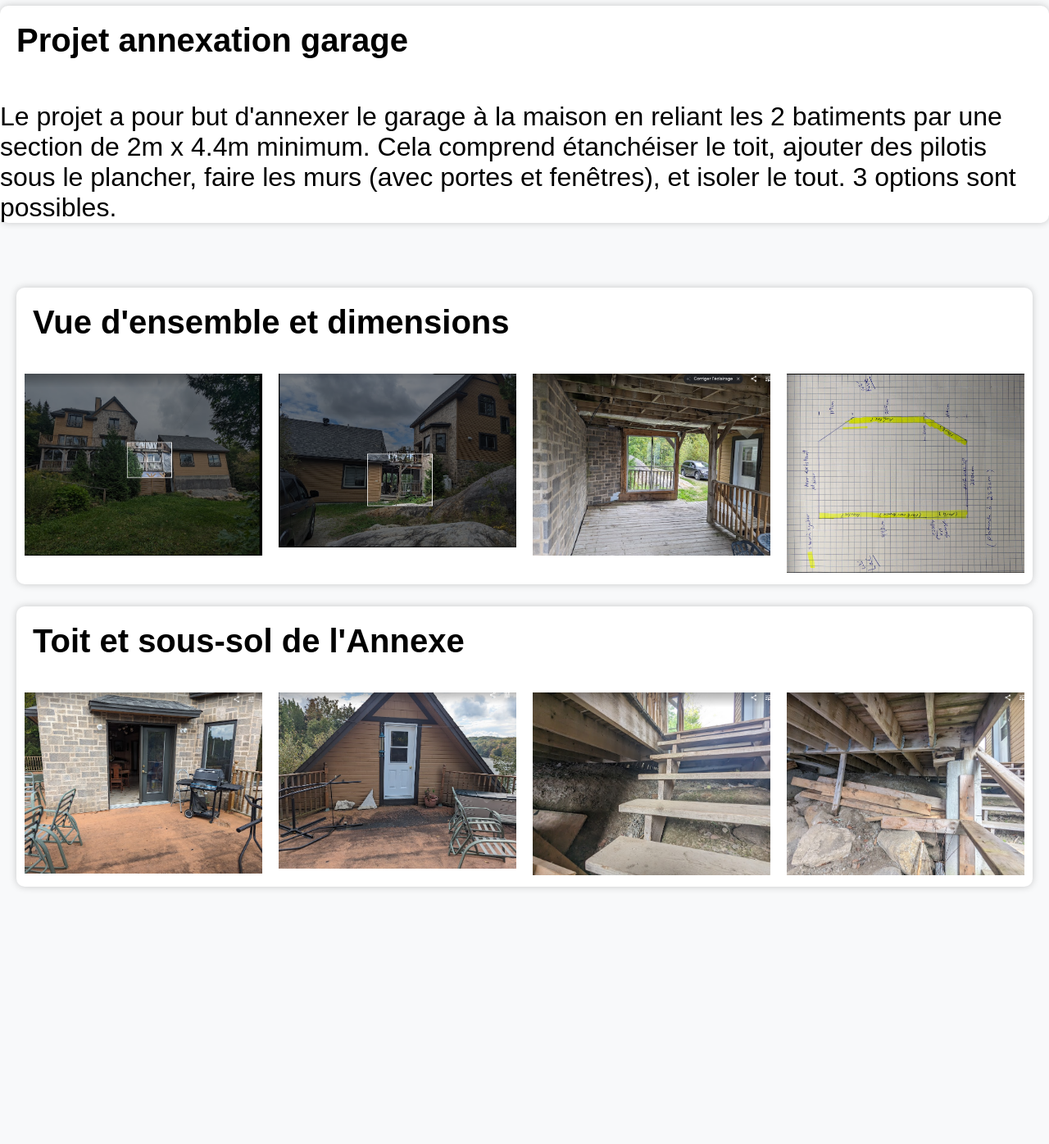
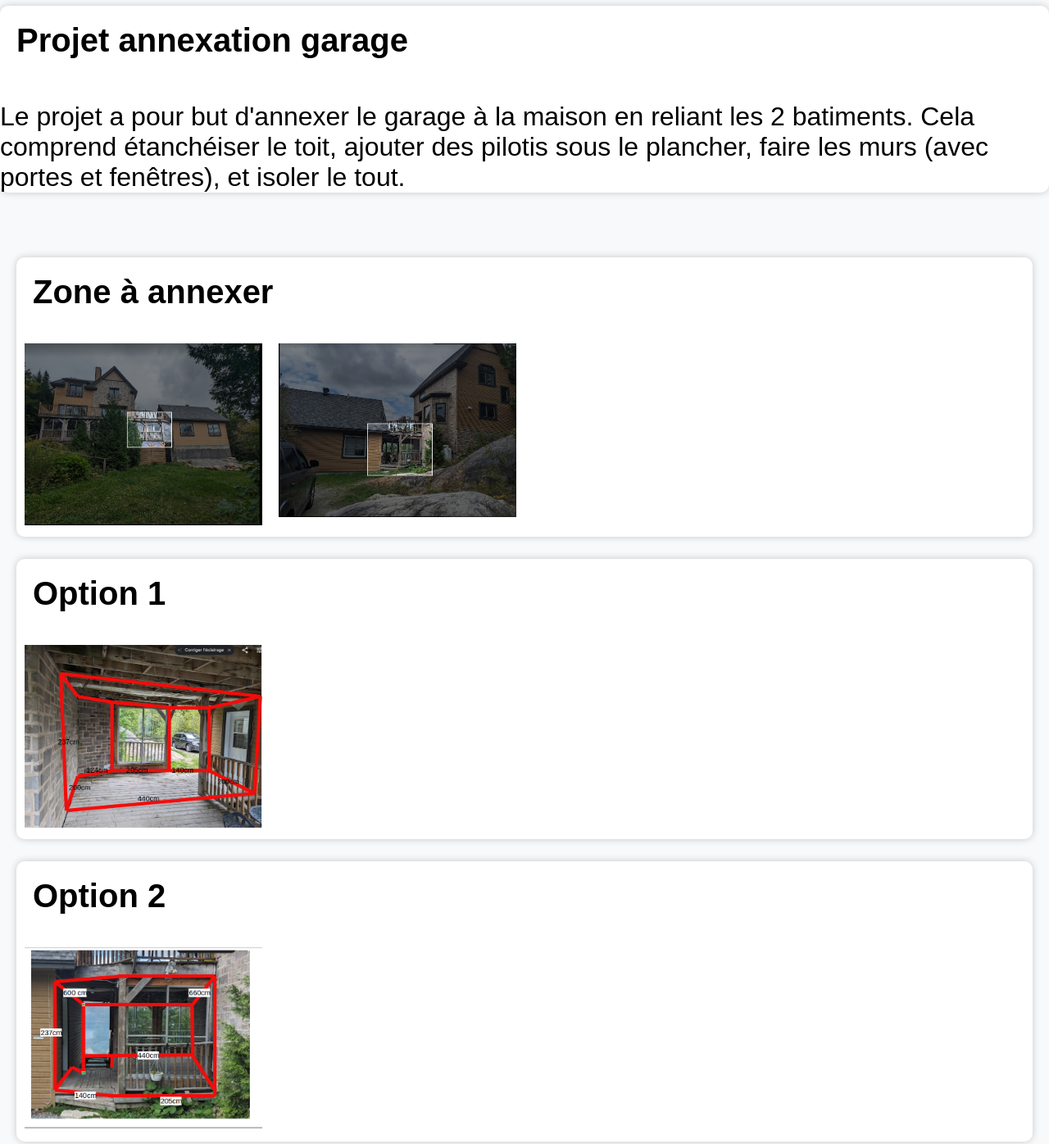
Before and after one commit to chuckali/annexe129, a plain HTML site: page index.html in a window 1280 px wide. Shown: the part 20-1416 px from the top of the page at 82% size. Before the commit the page ends 1142 px from the top, so only its background shows below. Drawn offline with Linux system fonts and the light colour scheme.

Commit message:
option 1-2

```diff
--- a/index.html
+++ b/index.html
@@ -17,14 +17,13 @@
     <div class="section">
         <h1 class="section-title">Projet annexation garage</h1>
         <p>
-            Le projet a pour but d'annexer le garage à la maison en reliant les 2 batiments par une section de 2m x
-            4.4m minimum. Cela comprend étanchéiser le toit,
-            ajouter des pilotis sous le plancher, faire les murs (avec portes et fenêtres), et isoler le tout. 3 options sont possibles.
+            Le projet a pour but d'annexer le garage à la maison en reliant les 2 batiments. Cela comprend étanchéiser le toit,
+            ajouter des pilotis sous le plancher, faire les murs (avec portes et fenêtres), et isoler le tout.
         </p>
     </div>
     <div class="container">
         <div class="section">
-            <h1 class="section-title">Vue d'ensemble et dimensions</h1>
+            <h1 class="section-title">Zone à annexer</h1>
             <div class="image-grid">
                 <!-- Images for the first section -->
                 <div class="image-item">
@@ -33,16 +32,35 @@
                 <div class="image-item">
                     <img src="images/2vuecoterue.png" alt="Image 2" class="zoomable">
                 </div>
-                <div class="image-item">
-                    <img src="images/3vueensembleannexe.png" alt="Image 3" class="zoomable">
-                </div>
-                <div class="image-item">
-                    <img src="images/4dimensions.png" alt="Image 4" class="zoomable">
-                </div>
             </div>
         </div>
         <div class="section">
-            <h1 class="section-title">Toit et sous-sol de l'Annexe</h1>
+            <h1 class="section-title">Option 1</h1>
+            <div class="image-grid">
+                <!-- Images for the first section -->
+
+
+                <div class="image-item">
+                    <img src="images/annexeoption1.png" alt="Image 3" class="zoomable">
+                </div>
+
+            </div>
+        </div>
+        <div class="section">
+            <h1 class="section-title">Option 2</h1>
+            <div class="image-grid">
+                <!-- Images for the first section -->
+
+
+                <div class="image-item">
+                    <img src="images/annexeoption2.png" alt="Image 3" class="zoomable">
+                </div>
+
+            </div>
+        </div>
+
+        <div class="section">
+            <h1 class="section-title">Vue en haut et en dessous de la zone à annexer</h1>
             <div class="image-grid">
                 <!-- Images for the fifth section -->
                 <div class="image-item">
```
Also changed, not shown: images/annexeoption1.png (added), images/annexeoption2.png (added), 3 other files.
